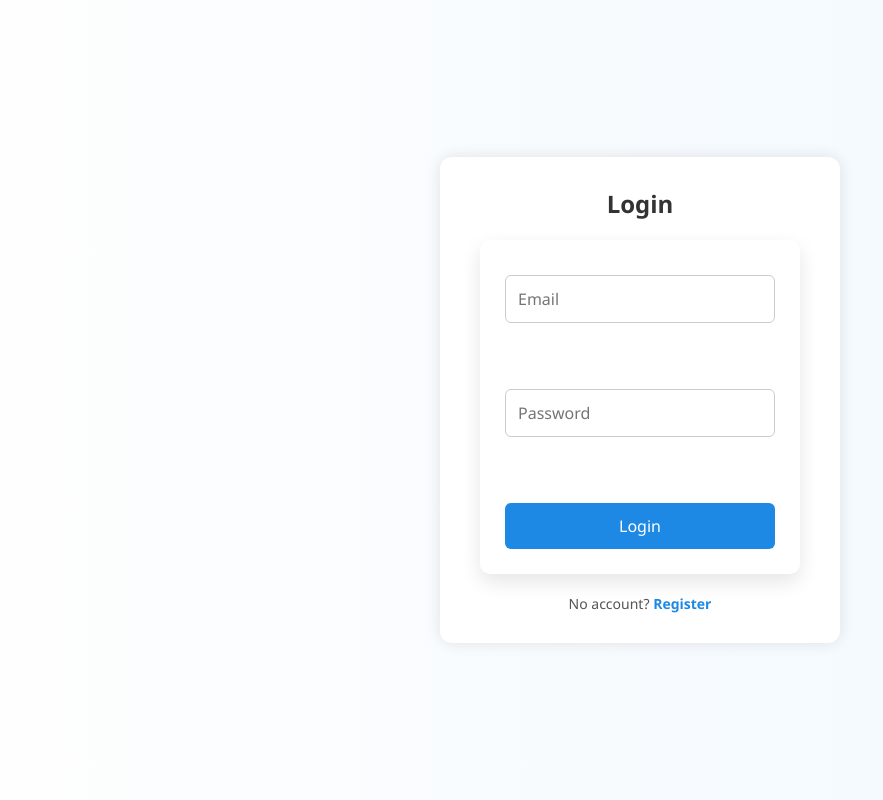
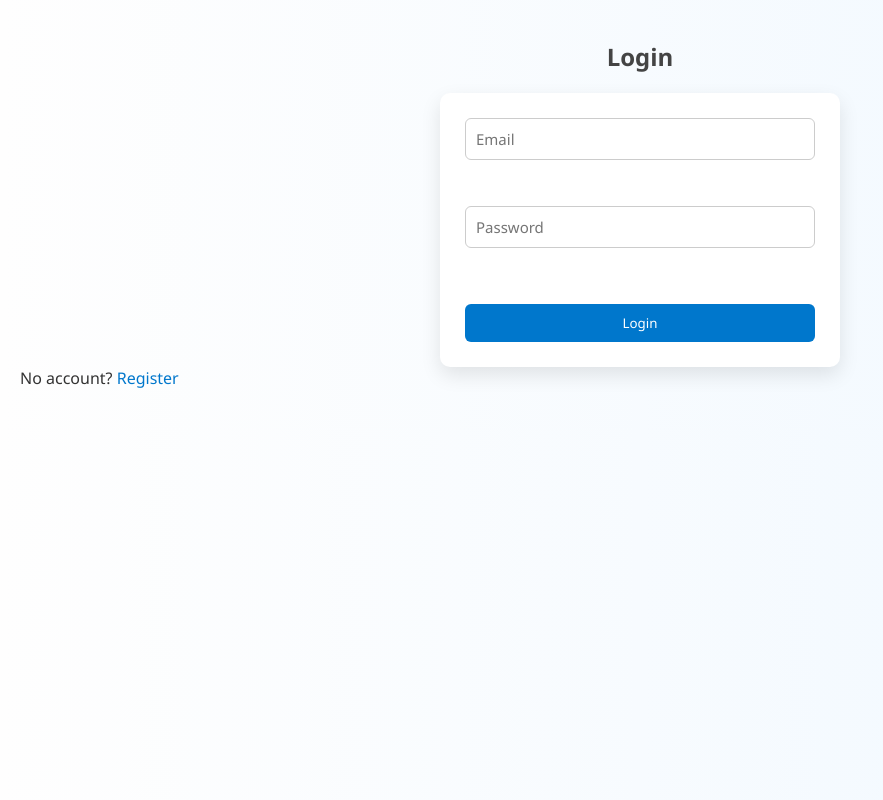
Before and after one commit to guneetdewangan9/ResQTail, a Flask app: page /login in a window 1280 px wide. Shown: the whole page, without its empty margins (0-883 px from the left). Run offline with Flask 3, Linux system fonts and the light colour scheme; some libraries are stand-ins or nearby versions.

Commit message:
Update login.html

```diff
--- a/ANIMALSRESQ/templates/login.html
+++ b/ANIMALSRESQ/templates/login.html
@@ -2,80 +2,8 @@
 <html lang="en">
 <head>
   <meta charset="UTF-8">
-  <title>ResQTail – PawPal</title>
+  <title>ResQTail – Login</title>
   <link rel="stylesheet" href="{{ url_for('static', filename='style.css') }}">
-  <style>
-    body {
-      background-color: #fefefe;
-      font-family: 'Segoe UI', Tahoma, Geneva, Verdana, sans-serif;
-      display: flex;
-      justify-content: center;
-      align-items: center;
-      height: 100vh;
-    }
-
-    .login-container {
-      background-color: #ffffff;
-      padding: 30px 40px;
-      border-radius: 12px;
-      box-shadow: 0 0 15px rgba(0, 0, 0, 0.1);
-      width: 100%;
-      max-width: 400px;
-      text-align: center;
-    }
-
-    h2 {
-      margin-bottom: 20px;
-      color: #333;
-    }
-
-    input[type="email"],
-    input[type="password"] {
-      width: 100%;
-      padding: 12px;
-      margin: 10px 0;
-      border: 1px solid #ccc;
-      border-radius: 6px;
-      font-size: 16px;
-    }
-
-    button {
-      background-color: #1e88e5;
-      color: white;
-      padding: 12px 20px;
-      border: none;
-      border-radius: 6px;
-      font-size: 16px;
-      cursor: pointer;
-      width: 100%;
-      margin-top: 10px;
-    }
-
-    button:hover {
-      background-color: #1565c0;
-    }
-
-    .flash-message {
-      color: red;
-      margin-bottom: 10px;
-    }
-
-    .register-link {
-      margin-top: 20px;
-      font-size: 14px;
-      color: #555;
-    }
-
-    .register-link a {
-      color: #1e88e5;
-      text-decoration: none;
-      font-weight: bold;
-    }
-
-    .register-link a:hover {
-      text-decoration: underline;
-    }
-  </style>
 </head>
 <body>
   <div class="login-container">
@@ -83,21 +11,23 @@
 
     {% with messages = get_flashed_messages(with_categories=true) %}
       {% if messages %}
-        {% for category, message in messages %}
-          <p class="flash-message">{{ message }}</p>
-        {% endfor %}
+        <div class="flash-messages-container">
+          {% for category, message in messages %}
+            <div class="flash-message {{ category }}">{{ message }}</div>
+          {% endfor %}
+        </div>
       {% endif %}
     {% endwith %}
 
     <form method="POST">
-      <input name="email" type="email" placeholder="Email" required><br>
-      <input name="password" type="password" placeholder="Password" required><br>
-      <button type="submit">Login</button>
+      <input name="email" type="email" placeholder="Email" required aria-label="Email"><br>
+      <input name="password" type="password" placeholder="Password" required aria-label="Password"><br>
+      <button type="submit" class="btn btn-accent">Login</button>
     </form>
 
-    <div class="register-link">
-      No account? <a href="/register">Register</a>
-    </div>
+    <p class="register-link">
+      No account? <a href="{{ url_for('register') }}">Register</a>
+    </p>
   </div>
 </body>
 </html>
```
